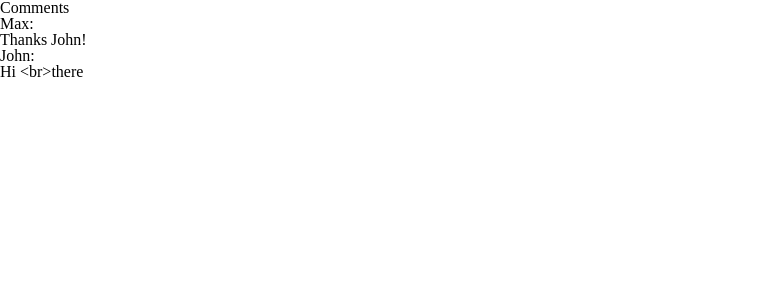
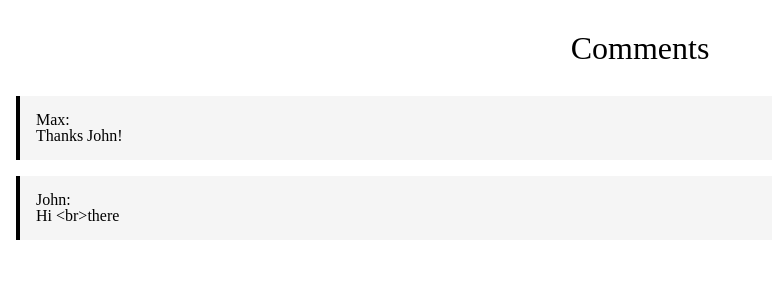
Before and after one commit to bst27/plaudern, an Angular app in the folder web/: page / in a window 1280 px wide. Shown: the top 300 px of the page, without its empty margins (0-772 px from the left). Built offline with nearby package versions, Linux system fonts and the light colour scheme.

Commit message:
add some styling

```diff
--- a/web/src/styles.css
+++ b/web/src/styles.css
@@ -1 +1,18 @@
 /* You can add global styles to this file, and also import other style files */
+* {
+  box-sizing: border-box;
+}
+
+h1 {
+  text-align: center;
+  font-size: 2em;
+  margin: 1em;
+}
+
+app-comment {
+  border-left: 4px solid black;
+  background-color: #F5F5F5;
+  display: block;
+  padding: 1em;
+  margin: 1em;
+}
```
